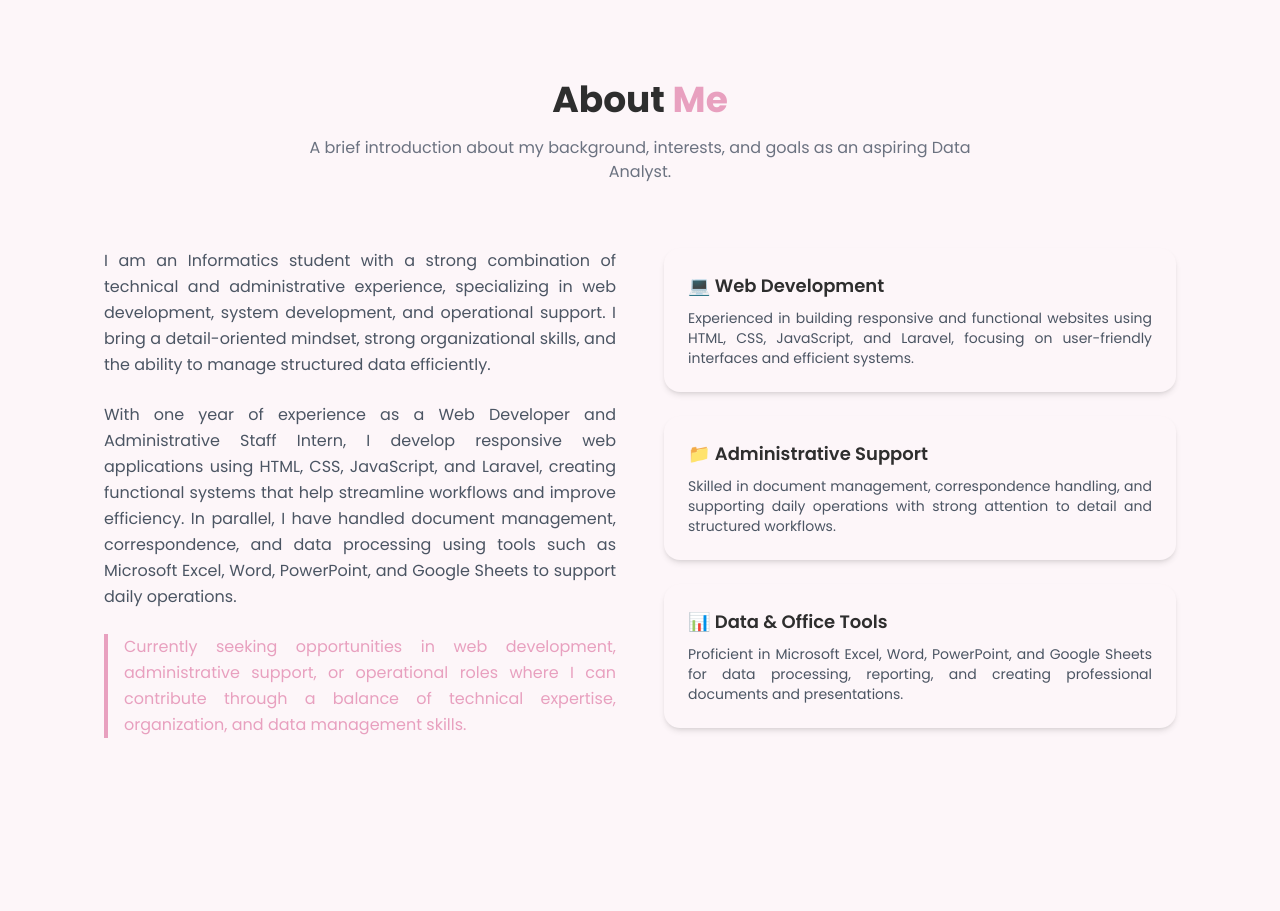
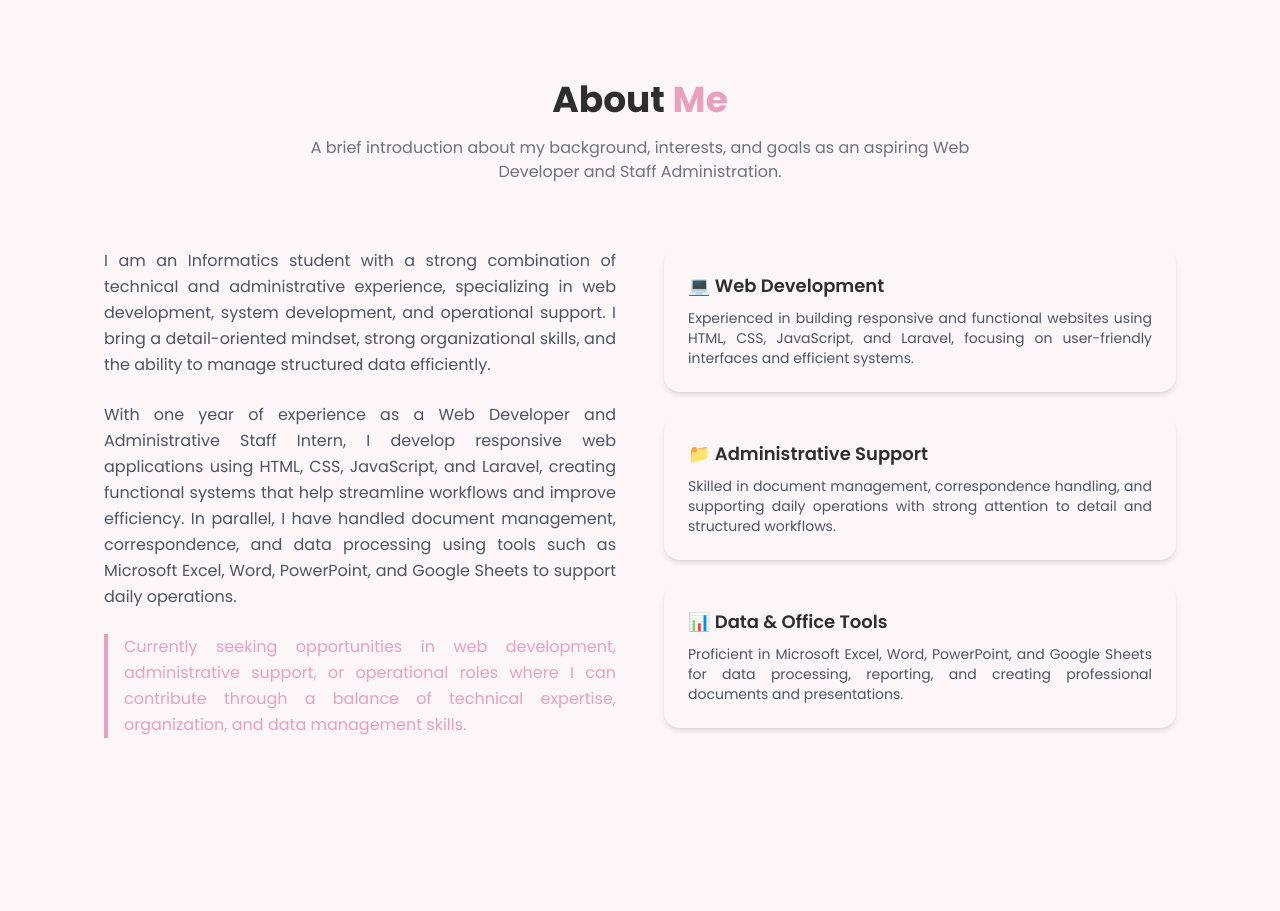
Before and after one commit to peen3104/portofolio-putri, a plain HTML site: page index.html in a window 1280 px wide. Shown: the part 800-1711 px from the top of the page. Drawn offline with nearby package versions, Linux system fonts and the light colour scheme.

Commit message:
ngilangin semua kata data analyst

```diff
--- a/index.html
+++ b/index.html
@@ -168,7 +168,7 @@
       About <span class="text-[#E8A0BF]">Me</span>
     </h2>
     <p class="text-gray-500 mt-4 max-w-2xl mx-auto">
-      A brief introduction about my background, interests, and goals as an aspiring Data Analyst.
+      A brief introduction about my background, interests, and goals as an aspiring Web Developer and Staff Administration.
     </p>
   </div>
 
```
